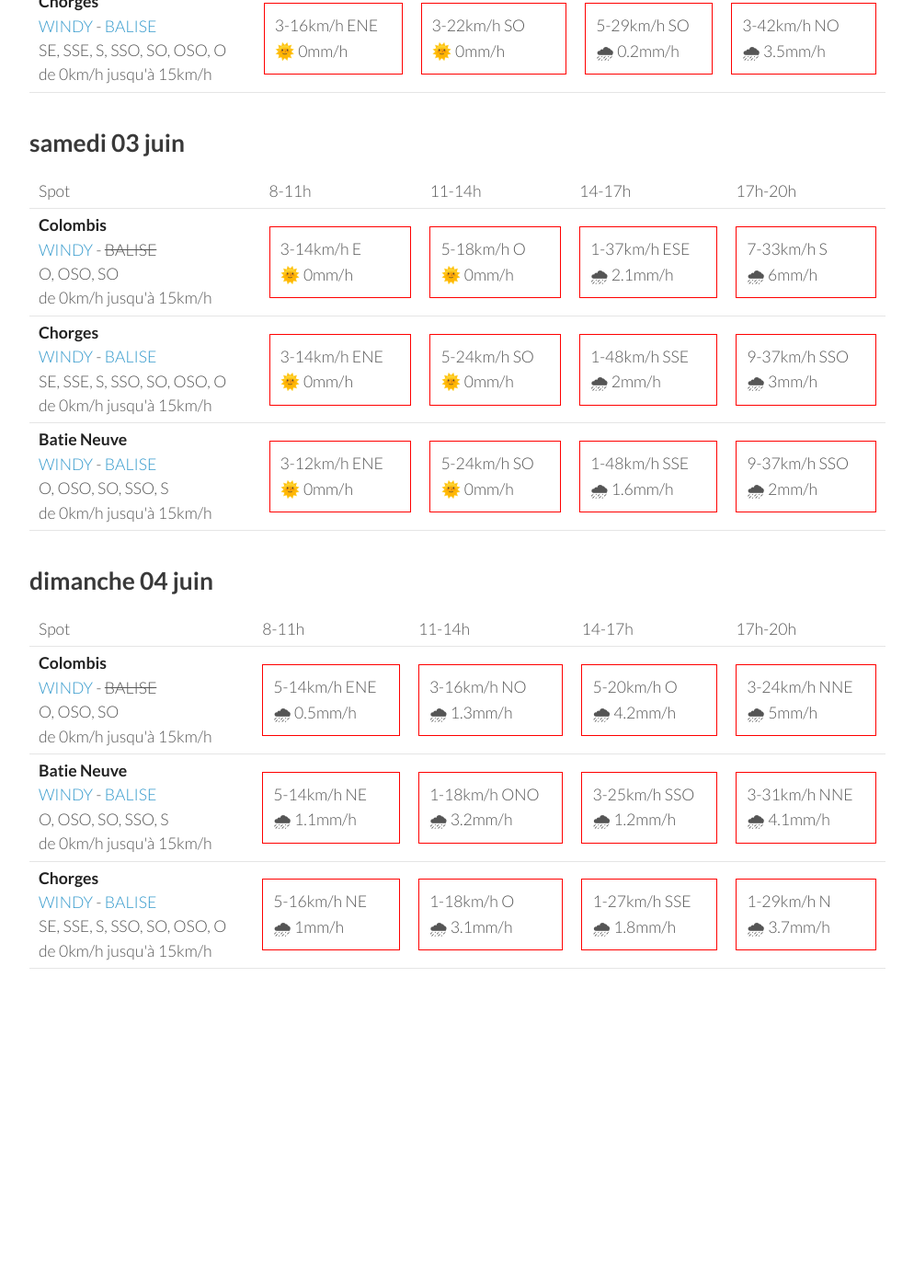
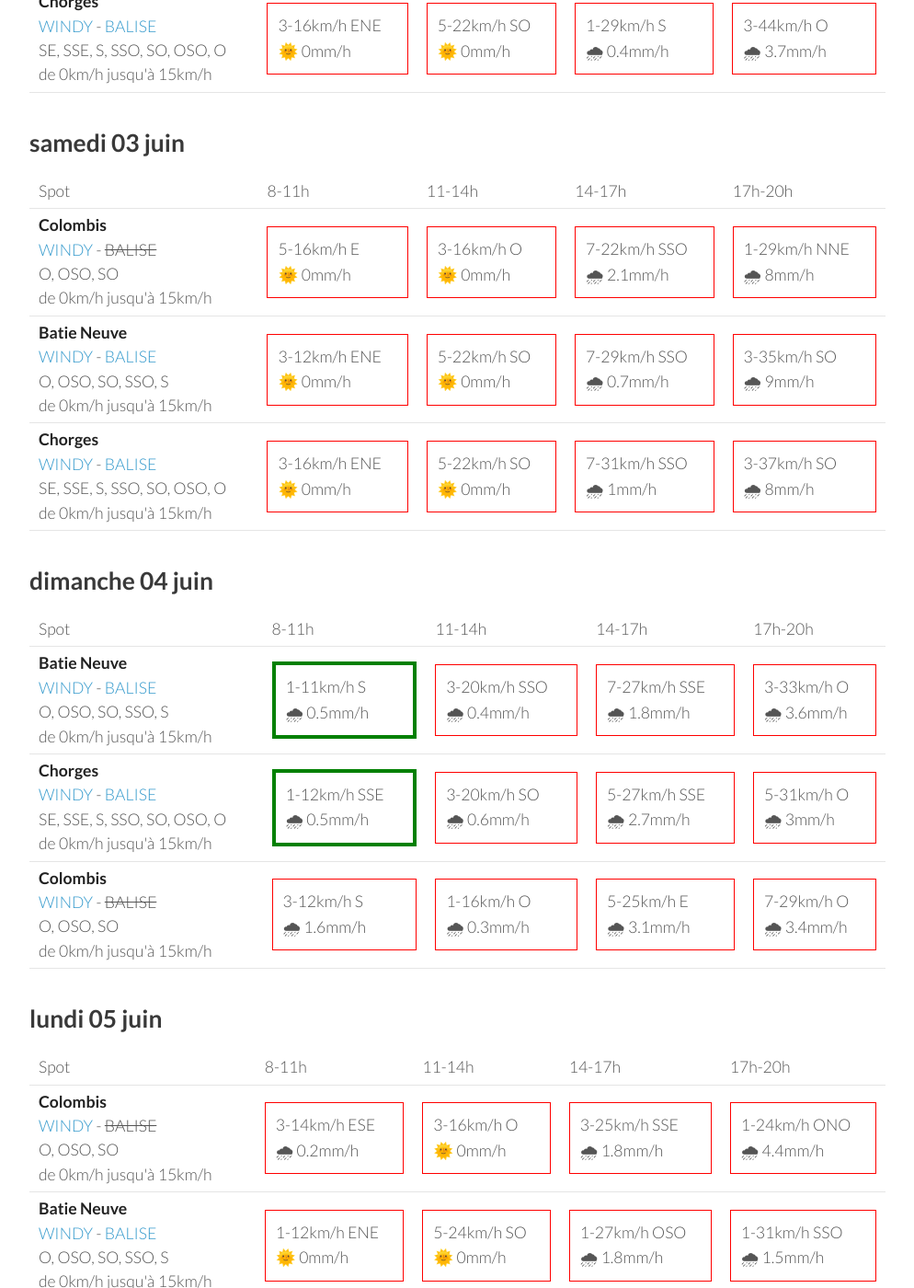
Before and after one commit to parapente-dans-le-nord/parapente-dans-le-nord.github.io, a Jekyll site: the page built from serre_poncon.markdown, in a window 1280 px wide and 1400 px high, scrolled down 1568 px. Shown: the whole window at 92% size, without its empty margins (26-1020 px from the left). Built offline with Jekyll 4.4.1, drawn with Linux system fonts in a browser that asks for light colours; before the commit the page ends 2749 px from its top, so only the background shows below that; some of the changed text lies outside the part shown.

Commit message:
update index.markdown

```diff
--- a/serre_poncon.markdown
+++ b/serre_poncon.markdown
@@ -116,20 +116,20 @@ page mise à jour le mercredi 31 mai 06:31
 <tr>
         <td><strong>Colombis</strong><br><a href="https://windy.com/44.494/6.216?44.559,6.262,10">WINDY</a> - <span class="no-balise"> BALISE </span><br> <span class="vent-favorable">O, OSO, SO</span><br><span class="force-vent">de 0km/h jusqu'à 15km/h</span> </td>
 
-            <td><div class="not-flyable"><p>3-16km/h E</p><p>🌞 0mm/h</p></div></td>
-            <td><div class="not-flyable"><p>3-14km/h ONO</p><p>🌞 0mm/h</p></div></td>
-            <td><div class="not-flyable"><p>5-24km/h O</p><p>🌧 0.6mm/h</p></div></td>
-            <td><div class="not-flyable"><p>3-38km/h NO</p><p>🌧 4.9mm/h</p></div></td>
+            <td><div class="not-flyable"><p>3-14km/h E</p><p>🌞 0mm/h</p></div></td>
+            <td><div class="not-flyable"><p>3-16km/h O</p><p>🌞 0mm/h</p></div></td>
+            <td><div class="not-flyable"><p>3-24km/h O</p><p>🌞 0mm/h</p></div></td>
+            <td><div class="not-flyable"><p>3-37km/h OSO</p><p>🌧 7mm/h</p></div></td>
 
 
     </tr>
 <tr>
         <td><strong>Batie Neuve</strong><br><a href="https://windy.com/44.584/6.236?44.559,6.262,10,m:eTtagly">WINDY</a> - <span class=""><a href="https://www.openwindmap.org/PP554">BALISE</a> </span><br> <span class="vent-favorable">O, OSO, SO, SSO, S</span><br><span class="force-vent">de 0km/h jusqu'à 15km/h</span> </td>
 
-            <td><div class="not-flyable"><p>3-14km/h NE</p><p>🌞 0mm/h</p></div></td>
-            <td><div class="not-flyable"><p>3-22km/h SSO</p><p>🌞 0mm/h</p></div></td>
-            <td><div class="not-flyable"><p>5-29km/h SO</p><p>🌧 0.2mm/h</p></div></td>
-            <td><div class="not-flyable"><p>3-46km/h NNO</p><p>🌧 3.7mm/h</p></div></td>
+            <td><div class="not-flyable"><p>3-12km/h NE</p><p>🌞 0mm/h</p></div></td>
+            <td><div class="not-flyable"><p>5-22km/h SO</p><p>🌞 0mm/h</p></div></td>
+            <td><div class="not-flyable"><p>1-29km/h SSO</p><p>🌧 0.2mm/h</p></div></td>
+            <td><div class="not-flyable"><p>3-46km/h O</p><p>🌧 3.4mm/h</p></div></td>
 
 
     </tr>
@@ -137,9 +137,9 @@ page mise à jour le mercredi 31 mai 06:31
         <td><strong>Chorges</strong><br><a href="https://windy.com/44.578/6.280?44.559,6.262,10">WINDY</a> - <span class=""><a href="https://www.openwindmap.org/PP554">BALISE</a> </span><br> <span class="vent-favorable">SE, SSE, S, SSO, SO, OSO, O</span><br><span class="force-vent">de 0km/h jusqu'à 15km/h</span> </td>
 
             <td><div class="not-flyable"><p>3-16km/h ENE</p><p>🌞 0mm/h</p></div></td>
-            <td><div class="not-flyable"><p>3-22km/h SO</p><p>🌞 0mm/h</p></div></td>
-            <td><div class="not-flyable"><p>5-29km/h SO</p><p>🌧 0.2mm/h</p></div></td>
-            <td><div class="not-flyable"><p>3-42km/h NO</p><p>🌧 3.5mm/h</p></div></td>
+            <td><div class="not-flyable"><p>5-22km/h SO</p><p>🌞 0mm/h</p></div></td>
+            <td><div class="not-flyable"><p>1-29km/h S</p><p>🌧 0.4mm/h</p></div></td>
+            <td><div class="not-flyable"><p>3-44km/h O</p><p>🌧 3.7mm/h</p></div></td>
 
 
     </tr>
@@ -162,20 +162,10 @@ page mise à jour le mercredi 31 mai 06:31
 <tr>
         <td><strong>Colombis</strong><br><a href="https://windy.com/44.494/6.216?44.559,6.262,10">WINDY</a> - <span class="no-balise"> BALISE </span><br> <span class="vent-favorable">O, OSO, SO</span><br><span class="force-vent">de 0km/h jusqu'à 15km/h</span> </td>
 
-            <td><div class="not-flyable"><p>3-14km/h E</p><p>🌞 0mm/h</p></div></td>
-            <td><div class="not-flyable"><p>5-18km/h O</p><p>🌞 0mm/h</p></div></td>
-            <td><div class="not-flyable"><p>1-37km/h ESE</p><p>🌧 2.1mm/h</p></div></td>
-            <td><div class="not-flyable"><p>7-33km/h S</p><p>🌧 6mm/h</p></div></td>
-
-
-    </tr>
-<tr>
-        <td><strong>Chorges</strong><br><a href="https://windy.com/44.578/6.280?44.559,6.262,10">WINDY</a> - <span class=""><a href="https://www.openwindmap.org/PP554">BALISE</a> </span><br> <span class="vent-favorable">SE, SSE, S, SSO, SO, OSO, O</span><br><span class="force-vent">de 0km/h jusqu'à 15km/h</span> </td>
-
-            <td><div class="not-flyable"><p>3-14km/h ENE</p><p>🌞 0mm/h</p></div></td>
-            <td><div class="not-flyable"><p>5-24km/h SO</p><p>🌞 0mm/h</p></div></td>
-            <td><div class="not-flyable"><p>1-48km/h SSE</p><p>🌧 2mm/h</p></div></td>
-            <td><div class="not-flyable"><p>9-37km/h SSO</p><p>🌧 3mm/h</p></div></td>
+            <td><div class="not-flyable"><p>5-16km/h E</p><p>🌞 0mm/h</p></div></td>
+            <td><div class="not-flyable"><p>3-16km/h O</p><p>🌞 0mm/h</p></div></td>
+            <td><div class="not-flyable"><p>7-22km/h SSO</p><p>🌧 2.1mm/h</p></div></td>
+            <td><div class="not-flyable"><p>1-29km/h NNE</p><p>🌧 8mm/h</p></div></td>
 
 
     </tr>
@@ -183,9 +173,19 @@ page mise à jour le mercredi 31 mai 06:31
         <td><strong>Batie Neuve</strong><br><a href="https://windy.com/44.584/6.236?44.559,6.262,10,m:eTtagly">WINDY</a> - <span class=""><a href="https://www.openwindmap.org/PP554">BALISE</a> </span><br> <span class="vent-favorable">O, OSO, SO, SSO, S</span><br><span class="force-vent">de 0km/h jusqu'à 15km/h</span> </td>
 
             <td><div class="not-flyable"><p>3-12km/h ENE</p><p>🌞 0mm/h</p></div></td>
-            <td><div class="not-flyable"><p>5-24km/h SO</p><p>🌞 0mm/h</p></div></td>
-            <td><div class="not-flyable"><p>1-48km/h SSE</p><p>🌧 1.6mm/h</p></div></td>
-            <td><div class="not-flyable"><p>9-37km/h SSO</p><p>🌧 2mm/h</p></div></td>
+            <td><div class="not-flyable"><p>5-22km/h SO</p><p>🌞 0mm/h</p></div></td>
+            <td><div class="not-flyable"><p>7-29km/h SSO</p><p>🌧 0.7mm/h</p></div></td>
+            <td><div class="not-flyable"><p>3-35km/h SO</p><p>🌧 9mm/h</p></div></td>
+
+
+    </tr>
+<tr>
+        <td><strong>Chorges</strong><br><a href="https://windy.com/44.578/6.280?44.559,6.262,10">WINDY</a> - <span class=""><a href="https://www.openwindmap.org/PP554">BALISE</a> </span><br> <span class="vent-favorable">SE, SSE, S, SSO, SO, OSO, O</span><br><span class="force-vent">de 0km/h jusqu'à 15km/h</span> </td>
+
+            <td><div class="not-flyable"><p>3-16km/h ENE</p><p>🌞 0mm/h</p></div></td>
+            <td><div class="not-flyable"><p>5-22km/h SO</p><p>🌞 0mm/h</p></div></td>
+            <td><div class="not-flyable"><p>7-31km/h SSO</p><p>🌧 1mm/h</p></div></td>
+            <td><div class="not-flyable"><p>3-37km/h SO</p><p>🌧 8mm/h</p></div></td>
 
 
     </tr>
@@ -206,32 +206,32 @@ page mise à jour le mercredi 31 mai 06:31
       <td>17h-20h</td>
     </tr>
 <tr>
-        <td><strong>Colombis</strong><br><a href="https://windy.com/44.494/6.216?44.559,6.262,10">WINDY</a> - <span class="no-balise"> BALISE </span><br> <span class="vent-favorable">O, OSO, SO</span><br><span class="force-vent">de 0km/h jusqu'à 15km/h</span> </td>
-
-            <td><div class="not-flyable"><p>5-14km/h ENE</p><p>🌧 0.5mm/h</p></div></td>
-            <td><div class="not-flyable"><p>3-16km/h NO</p><p>🌧 1.3mm/h</p></div></td>
-            <td><div class="not-flyable"><p>5-20km/h O</p><p>🌧 4.2mm/h</p></div></td>
-            <td><div class="not-flyable"><p>3-24km/h NNE</p><p>🌧 5mm/h</p></div></td>
-
-
-    </tr>
-<tr>
         <td><strong>Batie Neuve</strong><br><a href="https://windy.com/44.584/6.236?44.559,6.262,10,m:eTtagly">WINDY</a> - <span class=""><a href="https://www.openwindmap.org/PP554">BALISE</a> </span><br> <span class="vent-favorable">O, OSO, SO, SSO, S</span><br><span class="force-vent">de 0km/h jusqu'à 15km/h</span> </td>
 
-            <td><div class="not-flyable"><p>5-14km/h NE</p><p>🌧 1.1mm/h</p></div></td>
-            <td><div class="not-flyable"><p>1-18km/h ONO</p><p>🌧 3.2mm/h</p></div></td>
-            <td><div class="not-flyable"><p>3-25km/h SSO</p><p>🌧 1.2mm/h</p></div></td>
-            <td><div class="not-flyable"><p>3-31km/h NNE</p><p>🌧 4.1mm/h</p></div></td>
+            <td><div class="flyable"><p>1-11km/h S</p><p>🌧 0.5mm/h</p></div></td>
+            <td><div class="not-flyable"><p>3-20km/h SSO</p><p>🌧 0.4mm/h</p></div></td>
+            <td><div class="not-flyable"><p>7-27km/h SSE</p><p>🌧 1.8mm/h</p></div></td>
+            <td><div class="not-flyable"><p>3-33km/h O</p><p>🌧 3.6mm/h</p></div></td>
 
 
     </tr>
 <tr>
         <td><strong>Chorges</strong><br><a href="https://windy.com/44.578/6.280?44.559,6.262,10">WINDY</a> - <span class=""><a href="https://www.openwindmap.org/PP554">BALISE</a> </span><br> <span class="vent-favorable">SE, SSE, S, SSO, SO, OSO, O</span><br><span class="force-vent">de 0km/h jusqu'à 15km/h</span> </td>
 
-            <td><div class="not-flyable"><p>5-16km/h NE</p><p>🌧 1mm/h</p></div></td>
-            <td><div class="not-flyable"><p>1-18km/h O</p><p>🌧 3.1mm/h</p></div></td>
-            <td><div class="not-flyable"><p>1-27km/h SSE</p><p>🌧 1.8mm/h</p></div></td>
-            <td><div class="not-flyable"><p>1-29km/h N</p><p>🌧 3.7mm/h</p></div></td>
+            <td><div class="flyable"><p>1-12km/h SSE</p><p>🌧 0.5mm/h</p></div></td>
+            <td><div class="not-flyable"><p>3-20km/h SO</p><p>🌧 0.6mm/h</p></div></td>
+            <td><div class="not-flyable"><p>5-27km/h SSE</p><p>🌧 2.7mm/h</p></div></td>
+            <td><div class="not-flyable"><p>5-31km/h O</p><p>🌧 3mm/h</p></div></td>
+
+
+    </tr>
+<tr>
+        <td><strong>Colombis</strong><br><a href="https://windy.com/44.494/6.216?44.559,6.262,10">WINDY</a> - <span class="no-balise"> BALISE </span><br> <span class="vent-favorable">O, OSO, SO</span><br><span class="force-vent">de 0km/h jusqu'à 15km/h</span> </td>
+
+            <td><div class="not-flyable"><p>3-12km/h S</p><p>🌧 1.6mm/h</p></div></td>
+            <td><div class="not-flyable"><p>1-16km/h O</p><p>🌧 0.3mm/h</p></div></td>
+            <td><div class="not-flyable"><p>5-25km/h E</p><p>🌧 3.1mm/h</p></div></td>
+            <td><div class="not-flyable"><p>7-29km/h O</p><p>🌧 3.4mm/h</p></div></td>
 
 
     </tr>
@@ -239,3 +239,49 @@ page mise à jour le mercredi 31 mai 06:31
 </tbody>
 </table>
 {:/}
+## lundi 05 juin
+
+{::nomarkdown}
+<table>
+  <tbody>
+    <tr>
+      <td>Spot</td>
+      <td>8-11h</td>
+      <td>11-14h</td>
+      <td>14-17h</td>
+      <td>17h-20h</td>
+    </tr>
+<tr>
+        <td><strong>Colombis</strong><br><a href="https://windy.com/44.494/6.216?44.559,6.262,10">WINDY</a> - <span class="no-balise"> BALISE </span><br> <span class="vent-favorable">O, OSO, SO</span><br><span class="force-vent">de 0km/h jusqu'à 15km/h</span> </td>
+
+            <td><div class="not-flyable"><p>3-14km/h ESE</p><p>🌧 0.2mm/h</p></div></td>
+            <td><div class="not-flyable"><p>3-16km/h O</p><p>🌞 0mm/h</p></div></td>
+            <td><div class="not-flyable"><p>3-25km/h SSE</p><p>🌧 1.8mm/h</p></div></td>
+            <td><div class="not-flyable"><p>1-24km/h ONO</p><p>🌧 4.4mm/h</p></div></td>
+
+
+    </tr>
+<tr>
+        <td><strong>Batie Neuve</strong><br><a href="https://windy.com/44.584/6.236?44.559,6.262,10,m:eTtagly">WINDY</a> - <span class=""><a href="https://www.openwindmap.org/PP554">BALISE</a> </span><br> <span class="vent-favorable">O, OSO, SO, SSO, S</span><br><span class="force-vent">de 0km/h jusqu'à 15km/h</span> </td>
+
+            <td><div class="not-flyable"><p>1-12km/h ENE</p><p>🌞 0mm/h</p></div></td>
+            <td><div class="not-flyable"><p>5-24km/h SO</p><p>🌞 0mm/h</p></div></td>
+            <td><div class="not-flyable"><p>1-27km/h OSO</p><p>🌧 1.8mm/h</p></div></td>
+            <td><div class="not-flyable"><p>1-31km/h SSO</p><p>🌧 1.5mm/h</p></div></td>
+
+
+    </tr>
+<tr>
+        <td><strong>Chorges</strong><br><a href="https://windy.com/44.578/6.280?44.559,6.262,10">WINDY</a> - <span class=""><a href="https://www.openwindmap.org/PP554">BALISE</a> </span><br> <span class="vent-favorable">SE, SSE, S, SSO, SO, OSO, O</span><br><span class="force-vent">de 0km/h jusqu'à 15km/h</span> </td>
+
+            <td><div class="not-flyable"><p>3-14km/h ENE</p><p>🌞 0mm/h</p></div></td>
+            <td><div class="not-flyable"><p>5-24km/h SO</p><p>🌞 0mm/h</p></div></td>
+            <td><div class="not-flyable"><p>3-27km/h SO</p><p>🌧 2.3mm/h</p></div></td>
+            <td><div class="not-flyable"><p>1-29km/h SSO</p><p>🌧 1.4mm/h</p></div></td>
+
+
+    </tr>
+
+</tbody>
+</table>
+{:/}
```
Also changed, not shown: other parts of serre_poncon.markdown (+1 -1 lines).
